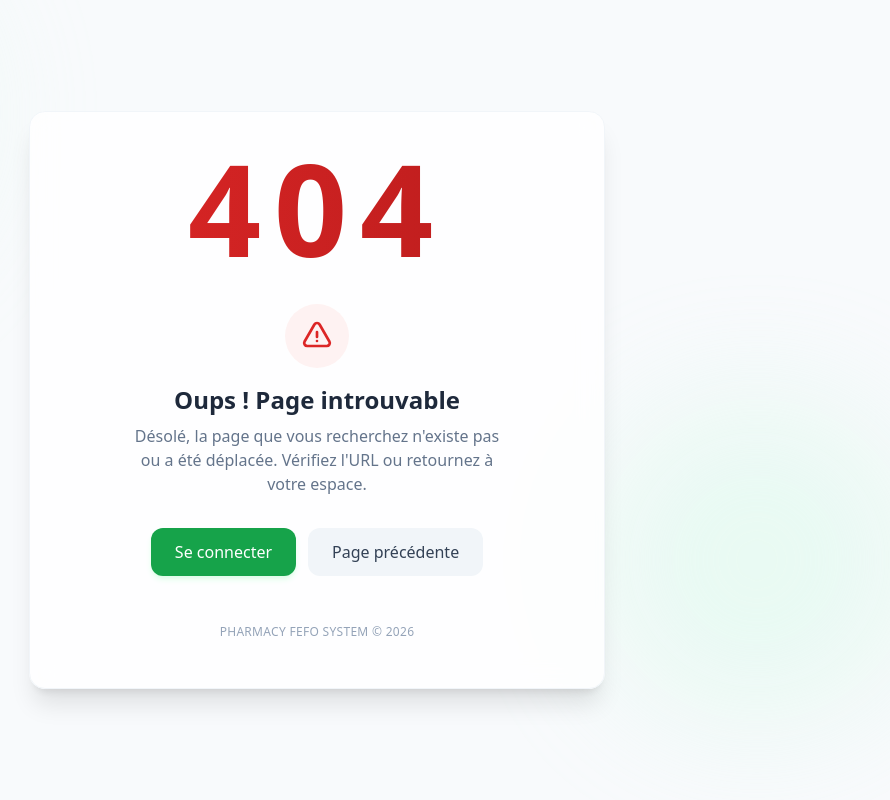
After one commit to abderrahim177/PharmaFEFO-, a PHP site: page /page_error.php in a window 1280 px wide. The commit adds this page. Shown: the whole page, without its empty margins (323-1213 px from the left). Run offline with PHP 8.4, Linux system fonts and the light colour scheme; some libraries are stand-ins or nearby versions.

Commit message:
add page error

```diff
--- a/templates/views/login.php
+++ b/templates/views/login.php
@@ -48,7 +48,7 @@
                 <p class="text-xs text-slate-400 mt-1">Connectez-vous pour accéder à votre tableau de bord.</p>
             </div>
 
-            <form action="login_pro.php" method="post" class="space-y-4">
+            <form action='../../src/controller/autoController.php' method="post" class="space-y-4">
                 <!-- Identifiant / Email -->
                 <div>
                     <label class="block text-[11px] font-medium text-slate-400 uppercase tracking-wider mb-1.5">Adresse email</label>
--- /dev/null
+++ b/templates/views/page_error.php
@@ -0,0 +1,77 @@
+<?php
+if (session_status() === PHP_SESSION_NONE) {
+    session_start();
+}
+?>
+<!DOCTYPE html>
+<html lang="fr">
+<head>
+    <meta charset="UTF-8">
+    <meta name="viewport" content="width=device-width, initial-scale=1.0">
+    <title>Page Introuvable - Pharmacy FEFO</title>
+    <script src="https://cdn.tailwindcss.com"></script>
+    <script>
+        tailwind.config = {
+            theme: {
+                extend: {
+                    colors: {
+                        pharmacy: {
+                            50: '#f0fdf4',
+                            100: '#dcfce7',
+                            600: '#16a34a',
+                            700: '#15803d',
+                            900: '#14532d',
+                        }
+                    }
+                }
+            }
+        }
+    </script>
+</head>
+<body class="bg-slate-50 flex items-center justify-center min-h-screen overflow-hidden relative">
+
+    <div class="absolute top-0 left-0 w-full h-full -z-10 overflow-hidden opacity-40">
+        <div class="absolute -top-20 -left-20 w-96 h-96 bg-pharmacy-100 rounded-full filter blur-3xl animate-pulse"></div>
+        <div class="absolute bottom-10 right-10 w-80 h-80 bg-emerald-100 rounded-full filter blur-3xl animate-bounce delay-1000"></div>
+    </div>
+
+    <div class="max-w-xl w-full mx-4 text-center p-8 md:p-12 bg-white/80 backdrop-blur-md rounded-2xl shadow-xl border border-slate-100">
+
+        <h1 class="text-9xl font-black text-transparent bg-clip-text bg-gradient-to-r from-red-600 to-red-700 tracking-widest animate-bounce">
+            404
+        </h1>
+
+        <div class="inline-flex items-center justify-center w-16 h-16 bg-red-50 rounded-full text-red-600 my-4">
+            <svg xmlns="http://www.w3.org/2000/svg" fill="none" viewBox="0 0 24 24" stroke-width="2" stroke="currentColor" class="w-8 h-8">
+                <path stroke-linecap="round" stroke-linejoin="round" d="M12 9v3.75m-9.303 3.376c-.866 1.5.217 3.374 1.948 3.374h14.71c1.73 0 2.813-1.874 1.948-3.374L13.949 3.378c-.866-1.5-3.032-1.5-3.898 0L2.697 16.126zM12 15.75h.007v.008H12v-.008z" />
+            </svg>
+        </div>
+
+        <h2 class="text-2xl font-bold text-slate-800 mb-2">
+            Oups ! Page introuvable
+        </h2>
+
+        <p class="text-slate-500 mb-8 max-w-sm mx-auto text-sm md:text-base">
+            Désolé, la page que vous recherchez n'existe pas ou a été déplacée. Vérifiez l'URL ou retournez à votre espace.
+        </p>
+
+        <div class="flex flex-col sm:flex-row gap-3 justify-center">
+            <?php if (isset($_SESSION['user_id'])): ?>
+            <?php else: ?>
+                <a href="login.php" class="px-6 py-3 bg-pharmacy-600 hover:bg-pharmacy-700 text-white font-medium rounded-xl shadow-md shadow-pharmacy-100 transition-all duration-200 inline-flex items-center justify-center gap-2">
+                    Se connecter
+                </a>
+            <?php endif; ?>
+
+            <button onclick="window.history.back()" class="px-6 py-3 bg-slate-100 hover:bg-slate-200 text-slate-700 font-medium rounded-xl transition-all duration-200">
+                Page précédente
+            </button>
+        </div>
+
+        <div class="mt-12 text-xs text-slate-400 font-medium tracking-wide uppercase">
+            Pharmacy FEFO System &copy; <?= date('Y') ?>
+        </div>
+    </div>
+
+</body>
+</html>
```
Also changed, not shown: src/controller/autoController.php (renamed from templates/views/login_pro.php, +20 -3 lines).
